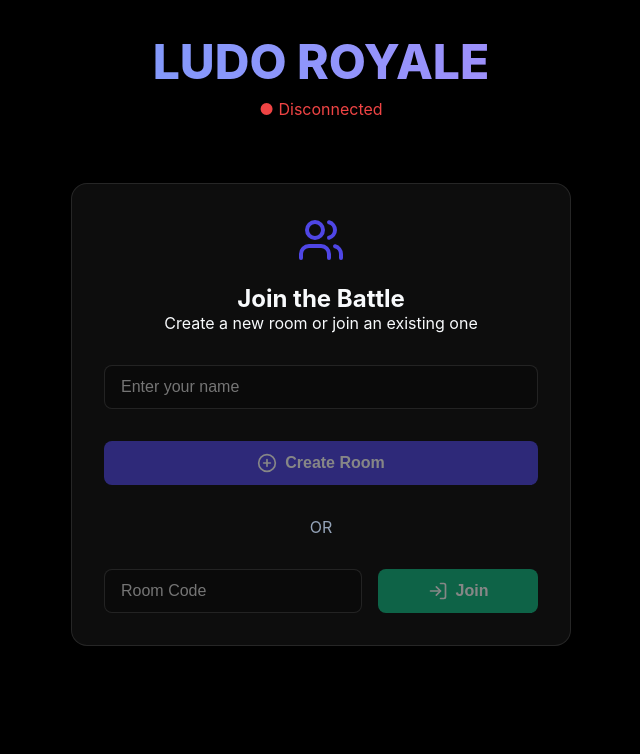
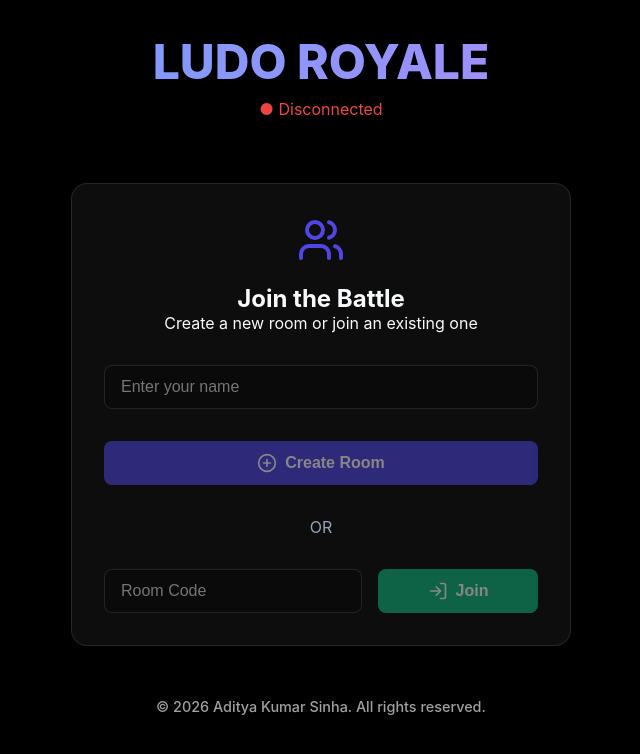
Before and after one commit to Aadi0118/Ludo-Royale, a React app in the folder frontend/: page / in a window 1280 px wide. Shown: the top 754 px of the page, without its empty margins (319-959 px from the left). Built offline with nearby package versions, Linux system fonts and the light colour scheme; no server answers; the HTML template or start-up script is replaced by a standard one.

Commit message:
copyright added

```diff
--- a/frontend/src/App.jsx
+++ b/frontend/src/App.jsx
@@ -21,6 +21,10 @@ function App() {
           <Route path="/game/:roomId" element={<Game />} />
         </Routes>
       </main>
+
+      <footer style={{ textAlign: 'center', padding: '20px', color: '#a0a0a0', fontSize: '0.9rem', marginTop: 'auto', fontWeight: '500' }}>
+        &copy; {new Date().getFullYear()} Aditya Kumar Sinha. All rights reserved.
+      </footer>
     </div>
   )
 }
```
